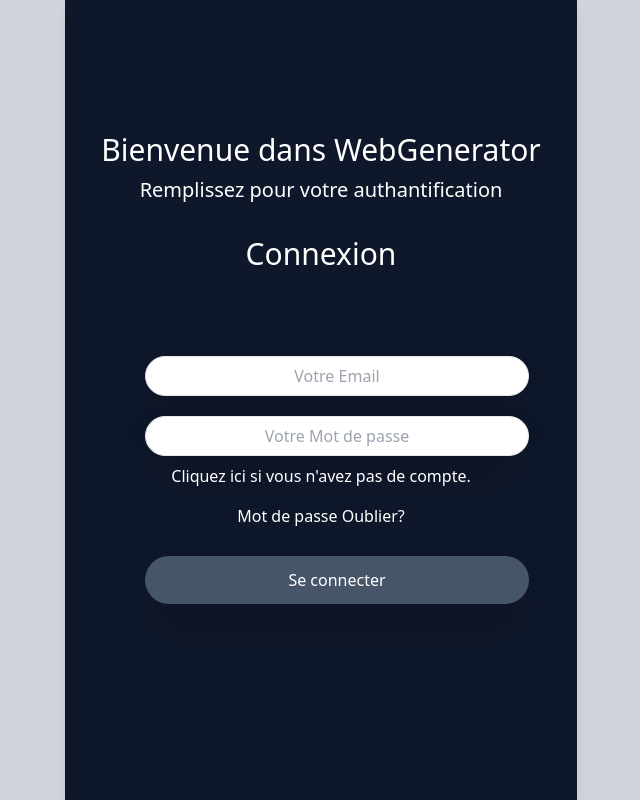
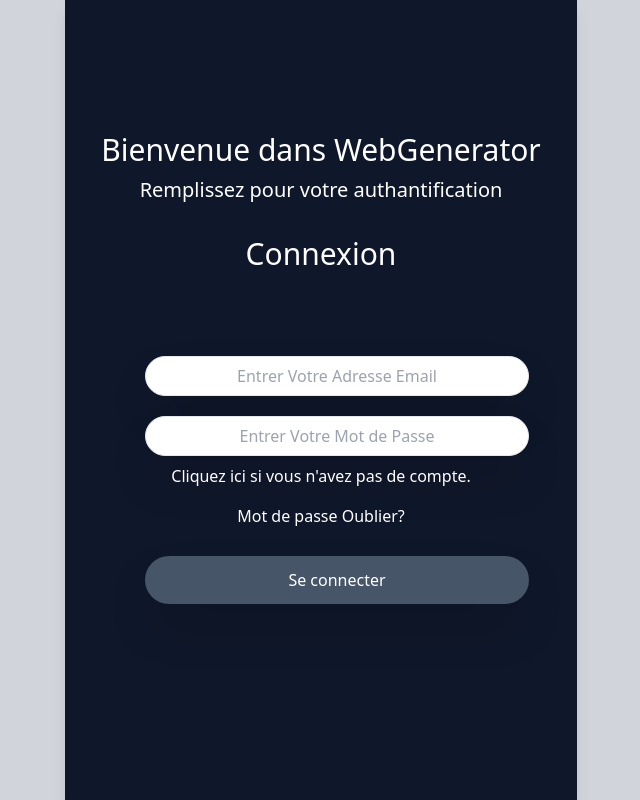
Before and after one commit to Kanel04/WebGenerator, a React (Vite) app: page /login in a window 1280 px wide. Shown: the whole page, without its empty margins (319-959 px from the left). Built offline with nearby package versions, Linux system fonts and the light colour scheme.

Commit message:
modification login

```diff
--- a/index.html
+++ b/index.html
@@ -4,7 +4,7 @@
     <meta charset="UTF-8" />
     <link rel="icon" type="image/svg+xml" href="/src/favicon.svg" />
     <meta name="viewport" content="width=device-width, initial-scale=1.0" />
-    <title>React, Tailwindcss, StoryBook and Vite App</title>
+    <title>WebGenerator</title>
   </head>
   <body>
     <div id="root"></div>
--- a/src/pages/Login/index.jsx
+++ b/src/pages/Login/index.jsx
@@ -1,35 +1,89 @@
 import axios from 'axios'
-import React, { useState } from 'react'
-import { Button , Input , LinkButton } from '../../components/common/Buttons'
+import React, { useState, useEffect } from 'react'
+import { BASE_URL } from '../../constant/url'
+import { Button, Input, LinkButton } from '../../components/common/Buttons'
 
-const LoginPage = () => {
-    const [project, setproject] = useState("")
-    const LoginProject = () => {
-        axios.post(`http://localhost:5000/`, { project }).then((data) => console.log(data)).catch(err => console.error(err))
-    }
+
+const LoginPage = ({ history }) => {
+    const [email, setEmail] = useState("");
+    const [password, setPassword] = useState("");
+    const [error, setError] = useState("");
+
+    useEffect(() => {
+        if (localStorage.getItem("authToken")) {
+
+            setEmail("");
+            setPassword("");
+        }
+    }, [history]);
+
+    const loginHandler = async (e) => {
+        e.preventDefault();
+
+        const config = {
+            header: {
+                "Content-Type": "application/json",
+            },
+        };
+
+        try {
+            const { data } = await axios.post(
+                `${BASE_URL}/api/v1/auth/login`,
+                {
+                    email,
+                    password
+                },
+                config
+            );
+
+            localStorage.setItem("authToken", data.token);
+            history.push("/");
+        } catch (error) {
+            setError(error.response.data.error);
+            setTimeout(() => {
+                setError("");
+            }, 5000);
+        }
+    };
 
     return (
 
 <>
             <div className='bg-gray-300'></div>
             <div className=' bg-gray-300 w-full h-sreen top-0 left-0'>
+                <form onSubmit={loginHandler}>
         <div className=' shadow-lg max-w-lg mx-auto  w-5/6 h-screen   bg-slate-900 flex flex-col items-center justify-center '>
             <div className="mb-16 flex flex-col items-center justify-center">
             <h1 className="text-white font-sans text-3xl">Bienvenue dans WebGenerator</h1>
             <h2 className="text-white font-sans text-xl mt-2">Remplissez pour votre  authantification</h2>
-                        <h1 className="text-white font-sans text-3xl mt-8">Connexion</h1>
+            <h1 className="text-white font-sans text-3xl mt-8">Connexion</h1>
+            {error && <span className="text-white text-xl">{error}</span>}
             </div>
 
-            <Input type="text" onChange={(e) => {
-                setproject(e.target.value)
-            }} placeholder='Votre Email' />
-            <Input type="password" onChange={(e) => {
-                setproject(e.target.value)
-            }} placeholder='Votre Mot de passe' />
+                    <Input
+                        type="email"
+                        required
+                        id="email"
+                        placeholder="Entrer Votre Adresse Email"
+                        onChange={(e) => setEmail(e.target.value)}
+                        value={email}
+                        tabIndex={1} />
+            <Input
+                        type="password"
+                        required
+                        id="password"
+                        autoComplete="true"
+                        placeholder="Entrer Votre Mot de Passe"
+                        onChange={(e) => setPassword(e.target.value)}
+                        value={password}
+                        tabIndex={2}
+            />
+
             <LinkButton page="/register">Cliquez ici si vous n'avez pas de compte.</LinkButton>
                     <LinkButton page="/passwordforget">Mot de passe Oublier?</LinkButton>
-            <Button  onClick={LoginProject} >Se connecter</Button>
+                        <Button type="submit" >Se connecter</Button>
         </div>
+                </form>
         </div>
         </>
           )
--- a/src/pages/Login/read.jsx
+++ /dev/null
@@ -1,15 +0,0 @@
-function PasswordRevealer({ value }) {
-    const [shown, setShown] = React.useState(false);
-
-    return (
-        <div>
-            <input
-                type={shown ? "text" : "password"}
-                value={value}
-                onChange={() => { }}
-            />
-            <button onClick={() => setShown(!shown)}>Show/Hide</button>
-        </div>
-    );
-}
-tDOM.render(<PasswordRevealer />, document.getElementById('root'));
```
